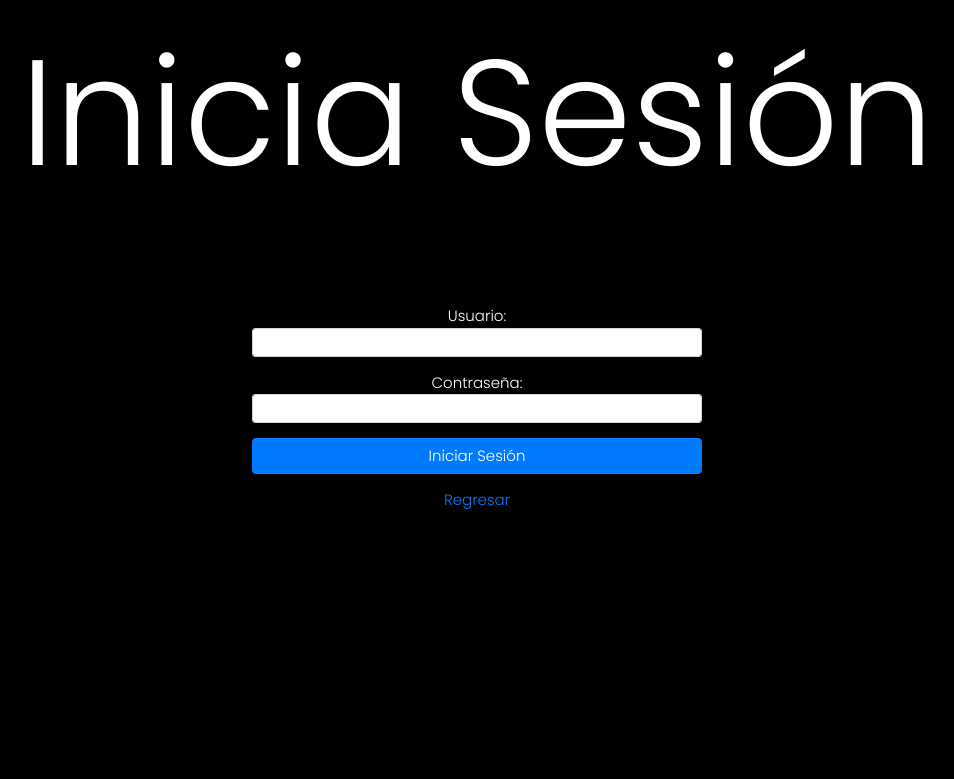
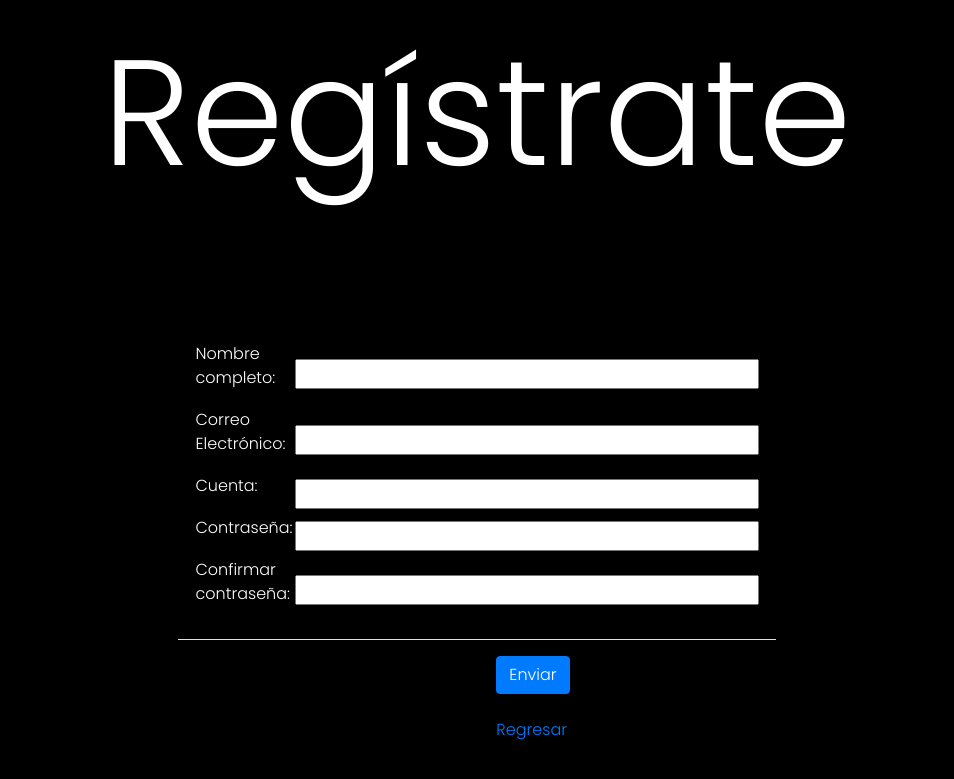
Before and after one commit to SergioRuval/Once-Once_Bar_E-Commerce, a PHP site: page /signup.html in a window 1280 px wide. Shown: the top 779 px of the page, without its empty margins (163-1117 px from the left). Run offline with PHP 8.4, Linux system fonts and the light colour scheme.

Commit message:
Validación del formulario de registro, se agrega la carpeta para archivos php y se cambia el nombre de los html para inicio de sesión y registro

```diff
--- a/css/indexcss.css
+++ b/css/indexcss.css
@@ -1,5 +1,5 @@
 body{
-    background: url(/images/pexels-lisa-fotios-776538.jpg) no-repeat center center fixed;
+    background: url(../images/pexels-lisa-fotios-776538.jpg) no-repeat center center fixed;
     background-size: cover;
     background-attachment: fixed;
     background-position: center;
--- /dev/null
+++ b/js/validaSignup.js
@@ -0,0 +1,86 @@
+const inputNombre = document.getElementById("inpNombre");
+const inputEmail = document.getElementById("inpEmail");
+const inputCuenta = document.getElementById("inpCuenta");
+const inputPass = document.getElementById("inpPass");
+const inputConfPass = document.getElementById("inpConfPass");
+
+inputNombre.addEventListener('input', function (event){
+    let regExp = /[\W\d]/;
+
+    if(inputNombre.value.length <= 3){
+        inputNombre.style.color = "red";
+        document.getElementsByClassName("msg-error")[0].style.display = "contents";
+        document.getElementsByClassName("msg-error-p")[0].innerText = "El nombre debe tener más de 3 caracteres";
+    }else if(regExp.test(inputNombre.value)){
+        inputNombre.style.color = "red";
+        document.getElementsByClassName("msg-error")[0].style.display = "contents";
+        document.getElementsByClassName("msg-error-p")[0].innerText = "No se permiten caracteres especiales ni números";
+    }else{
+        inputNombre.style.color = "black";
+        document.getElementsByClassName("msg-error")[0].style.display = "none";
+    }
+});
+
+inputEmail.addEventListener('input', function (event){
+    let regExp = /^[a-z0-9._%+-]+@[a-z0-9.-]+\.[a-z]{2,3}$/;
+
+    if(!regExp.test(inputEmail.value)){
+        inputEmail.style.color = "red";
+        document.getElementsByClassName("msg-error")[1].style.display = "contents";
+        document.getElementsByClassName("msg-error-p")[1].innerText = "Correo electrónico no válido";
+    }else{
+        inputEmail.style.color = "black";
+        document.getElementsByClassName("msg-error")[1].style.display = "none";
+    }
+});
+
+inputCuenta.addEventListener('input', function (event){
+    let regExp = /^[a-zA-ZÁ-ÿ0-9]{6,20}$/;
+
+
+    if(/^[\s]$/.test(inputCuenta.value)){
+        inputCuenta.style.color = "red";
+        document.getElementsByClassName("msg-error")[2].style.display = "contents";
+        document.getElementsByClassName("msg-error-p")[2].innerText = "Espacios no permitidos en nombre de cuenta";
+    }else if(inputCuenta.value.length < 6 || inputCuenta.value.length > 20){
+        inputCuenta.style.color = "red";
+        document.getElementsByClassName("msg-error")[2].style.display = "contents";
+        document.getElementsByClassName("msg-error-p")[2].innerText = "Mínimo 6 y máximo 20 caracteres";
+    }else if(!regExp.test(inputCuenta.value)){
+        inputCuenta.style.color = "red";
+        document.getElementsByClassName("msg-error")[2].style.display = "contents";
+        document.getElementsByClassName("msg-error-p")[2].innerText = "Caracteres no válidos en el nombre de cuenta";
+    }else{
+        inputCuenta.style.color = "black";
+        document.getElementsByClassName("msg-error")[2].style.display = "none";
+    }
+});
+
+inputPass.addEventListener('input', function (event){
+    let regExp = /^(?=\w*\d)(?=\w*[A-Z])(?=\w*[a-z])\S{6,16}$/; // Expresión regular para la contraseña
+
+    if( inputPass.value.length < 6 || inputPass.value.length > 16 ){
+        inputPass.style.color = "red";
+        document.getElementsByClassName("msg-error")[3].style.display = "contents";
+        document.getElementsByClassName("msg-error-p")[3].innerText = "Mínimo 6 y máximo 16 caracteres";
+        inputPass.validity.valid = false;
+    }else if(!regExp.test(inputPass.value)){
+        inputCuenta.style.color = "red";
+        document.getElementsByClassName("msg-error")[3].style.display = "contents";
+        document.getElementsByClassName("msg-error-p")[3].innerText = "Debe haber al menos: un dígito, una minúscula y una mayúscula.";
+    }else{
+        inputPass.style.color = "black";
+        document.getElementsByClassName("msg-error")[3].style.display = "none";
+    }
+});
+
+inputConfPass.addEventListener('input', function (event){
+    if( inputConfPass.value != inputPass.value ){
+        inputConfPass.style.color = "red";
+        document.getElementsByClassName("msg-error")[4].style.display = "contents";
+        document.getElementsByClassName("msg-error-p")[4].innerText = "Las contraseñas no coinciden";
+    }else{
+        inputConfPass.style.color = "black";
+        document.getElementsByClassName("msg-error")[4].style.display = "none";
+    }
+});
--- /dev/null
+++ b/php/signup.php
@@ -0,0 +1,5 @@
+<?php
+    $nombre = $cuenta = $contraseña = $email = "";
+
+
+?>
--- a/signup.html
+++ b/signup.html
@@ -1,61 +1,130 @@
 <!DOCTYPE html>
-<html>
-<title>Iniciar Sesión</title>
-<meta name="viewport" content="width=device-width, initial-scale=1">
+<html lang="en">
+
+<head>
+    <meta charset="UTF-8">
+    <meta name="viewport" content="width=device-width, initial-scale=1.0">
     <meta http-equiv="X-UA-Compatible" content="ie=edge">
-<link rel="stylesheet" href="https://www.w3schools.com/w3css/4/w3.css">
-<link rel="stylesheet" href="css/css4.css">
     <link href='https://fonts.googleapis.com/css?family=Montserrat' rel='stylesheet'>
     <link rel="preconnect" href="https://fonts.gstatic.com">
     <link href="https://fonts.googleapis.com/css2?family=Poppins:wght@300&display=swap" rel="stylesheet">
     <link rel="preconnect" href="https://fonts.gstatic.com">
     <link href="https://fonts.googleapis.com/css2?family=Playfair+Display:wght@500&display=swap" rel="stylesheet">
-<link rel="stylesheet" href="https://cdn.jsdelivr.net/npm/bootstrap@4.5.3/dist/css/bootstrap.min.css"
-integrity="sha384-TX8t27EcRE3e/ihU7zmQxVncDAy5uIKz4rEkgIXeMed4M0jlfIDPvg6uqKI2xXr2" crossorigin="anonymous">
-<link rel="stylesheet" href="https://stackpath.bootstrapcdn.com/bootstrap/4.3.1/css/bootstrap.min.css" integrity="sha384-ggOyR0iXCbMQv3Xipma34MD+dH/1fQ784/j6cY/iJTQUOhcWr7x9JvoRxT2MZw1T" crossorigin="anonymous">
+    <link rel="stylesheet" href="https://stackpath.bootstrapcdn.com/bootstrap/4.3.1/css/bootstrap.min.css"
+        integrity="sha384-ggOyR0iXCbMQv3Xipma34MD+dH/1fQ784/j6cY/iJTQUOhcWr7x9JvoRxT2MZw1T" crossorigin="anonymous">
     <link rel="shortcut icon" href="favicon.ico">
+    <title>Regístrarse</title>
+
     <style>
-    body{
-        background-color: black!important;
+        body {
+            background-color: black !important;
             color: white;
             font-family: 'Poppins', sans-serif;
         }
 
-    .div1{
+        .div1 {
             display: flex;
             justify-content: center;
-        margin-top: 80px;
+            margin-top: 100px;
         }
 
-    .div1-1{
+        .button1 {
+            margin-right: 190px;
+        }
+
+        .header {
+            text-align: center;
             font-size: 150px;
+        }
+
+        .msg-error {
+            display: none;
+            text-align: center;
+        }
+
+        .msg-error small {
+            color: red;
         }
     </style>
 
-<body class="text-center">
+</head>
 
-    <!----------------------------------- SIDEBAR ------------------------------------->
+<body>
 
+    <div class="header">
+        Regístrate
+    </div>
 
-    <div class="div1-1">
-       Inicia Sesión
+    <div class="div1">
+        <form class="form" role="form" action="./php/signup.php" method="post" autocomplete="off">
+            <div class="modal-body">
+                <table width=450>
+                    <tr>
+                        <td>
+                            <p>Nombre completo: </p>
+                        </td>
+                        <td><input type="text" name="nombre" size="30" id="inpNombre" required></td>
+                    </tr>
+                    <tr class="msg-error">
+                        <td></td>
+                        <td><small class="msg-error-p"></small></td>
+                    </tr>
+                    <tr>
+                        <td>
+                            <p>Correo Electrónico: </p>
+                        </td>
+                        <td><input type="email" name="correo" size="30" id="inpEmail" required></td>
+                    </tr>
+                    <tr class="msg-error">
+                        <td></td>
+                        <td><small class="msg-error-p"></small></td>
+                    </tr>
+                    <tr>
+                        <td>
+                            <p>Cuenta: </p>
+                        </td>
+                        <td><input type="text" name="login" size="30" id="inpCuenta" required></td>
+                    </tr>
+                    <tr class="msg-error">
+                        <td></td>
+                        <td><small class="msg-error-p"></small></td>
+                    </tr>
+                    <tr>
+                        <td>
+                            <p>Contraseña: </p>
+                        </td>
+                        <td><input type="password" name="contra" size="30" id="inpPass" required></td>
+                    </tr>
+                    <tr class="msg-error">
+                        <td></td>
+                        <td><small class="msg-error-p"></small></td>
+                    </tr>
+                    <tr>
+                        <td>
+                            <p>Confirmar contraseña: </p>
+                        </td>
+                        <td><input type="password" name="confContra" size="30" id="inpConfPass" required></td>
+                    </tr>
+                    <tr class="msg-error">
+                        <td></td>
+                        <td><small class="msg-error-p"></small></td>
+                    </tr>
+                </table>
+
             </div>
-<div class="div1">
-    <form action="login.php" method="post" style=" text-align:center; width: 450px;">
-		<p>
-			Usuario: <input name="usuario" id="emailInput" class="form-control form-control-sm" type="text" required="">
-		</p>
-		<p>
-			Contraseña: <input name="palabra_secreta" id="passwordInput" class="form-control form-control-sm" type="password" required="">
-		</p>
-		<input type="hidden" name="array" value='<?php echo serialize($cuentas);?>'>
-		<div class="form-group">
-		  <button type="submit" class="btn btn-primary btn-block">Iniciar Sesión</button>
+            <div class="modal-footer">
+                <div class="form-group button1">
+                    <button type="submit" class="btn btn-primary btn-block">Enviar</button>
+                    <br>
+                    <a href="index.html">Regresar</a>
+                </div>
             </div>
         </form>
     </div>
-<div>
-    <a href="index.html">Regresar</a>
-</div>
+
+    <!-- Scripts de JavaScript para validar los formularios -->
+    <script src="./js/validaSignup.js"></script>
+
 </body>
+
 </html>
```
Also changed, not shown: login.html (+30 -47 lines), php/login.php (added). Lines whose indentation alone changed are shown as unchanged.
